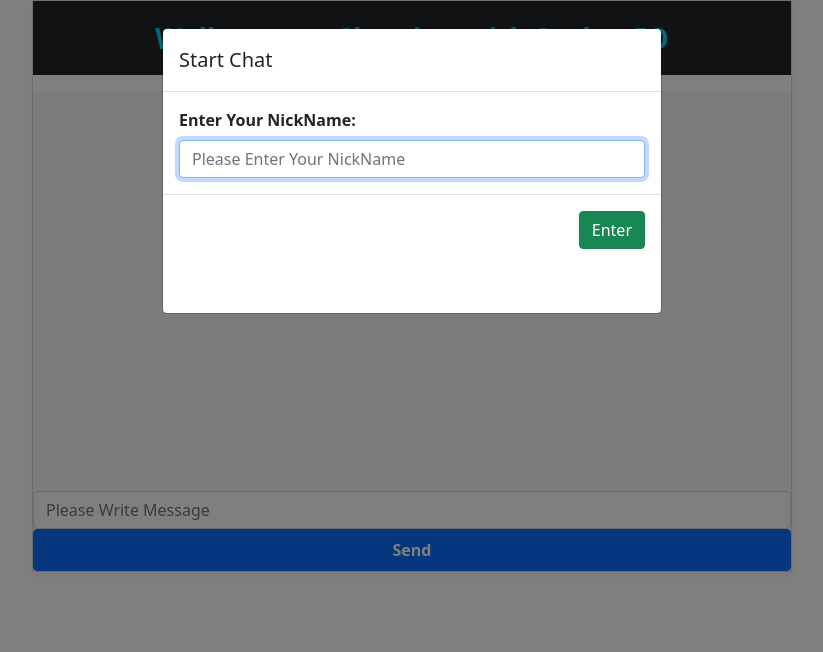
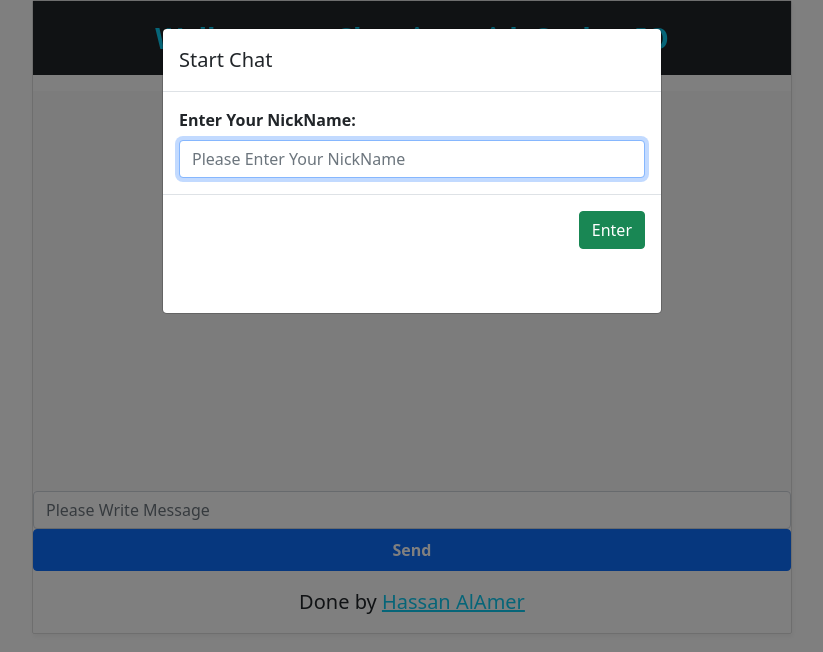
Before and after one commit to Hassan-AlAmer/Chatbox, a website: page public/index.html in a window 1280 px wide. Shown: the whole page, without its empty margins (228-1051 px from the left). Drawn offline with nearby package versions, Linux system fonts and the light colour scheme; no server answers.

Commit message:
Add footer and Project screenshots

```diff
--- a/public/index.html
+++ b/public/index.html
@@ -37,6 +37,9 @@
                         </div>
                     </div>
                 </form>
+                <div class="row">
+                    <div class="col"><p class="fs-5 mt-3 text-center">Done by <a href="https://github.com/Hassan-AlAmer" class="link-info" target="_blank" rel="noreferrer">Hassan AlAmer</a></p></div>
+                </div>
             </div>
         </div>
     </div>
```
Also changed, not shown: screenshots/Chat. Home NickName.png (added), screenshots/Chat. Home Start Chat.PNG (added), screenshots/Chat. Home Start.png (added), screenshots/Chat. Home Typing.png (added).
